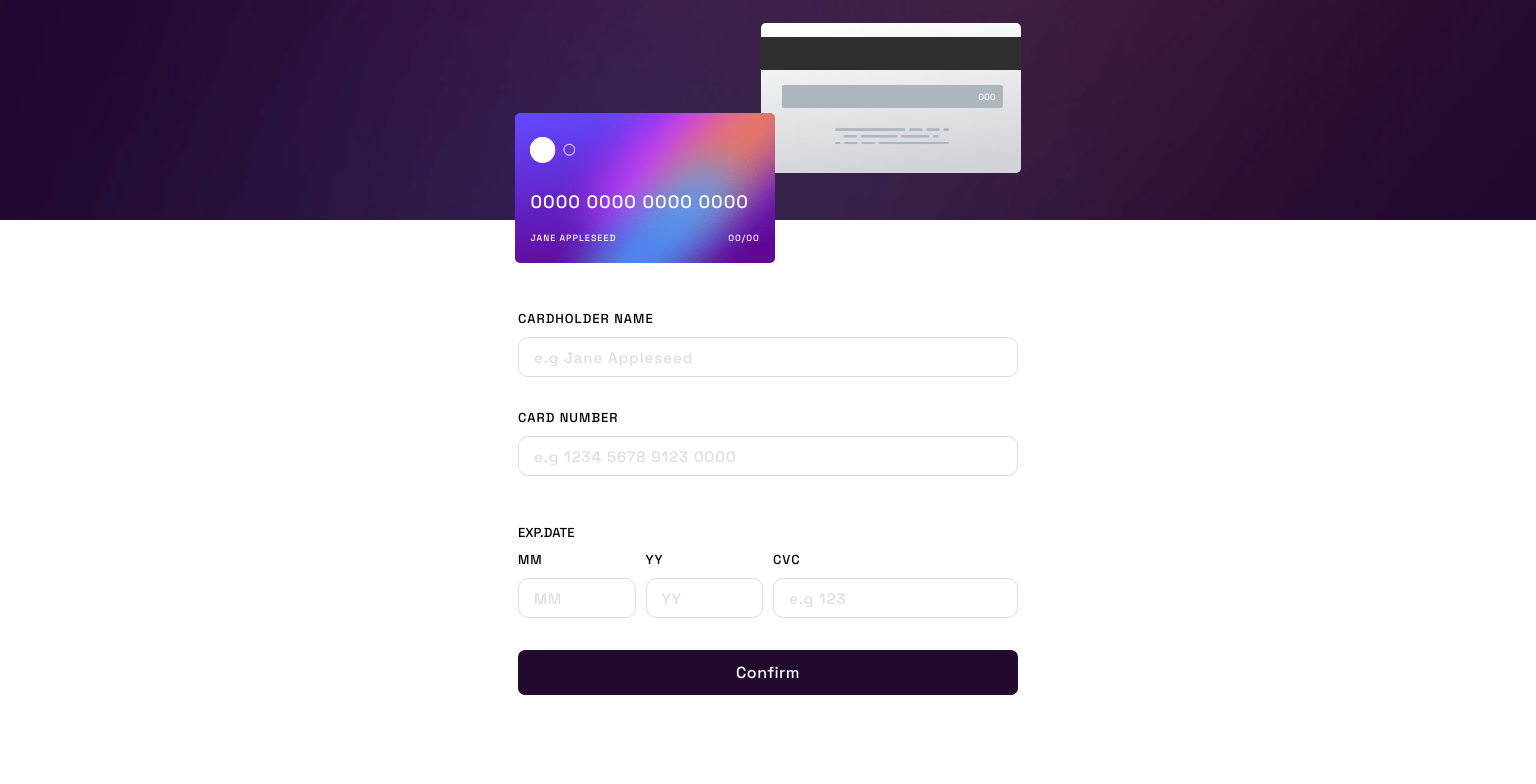
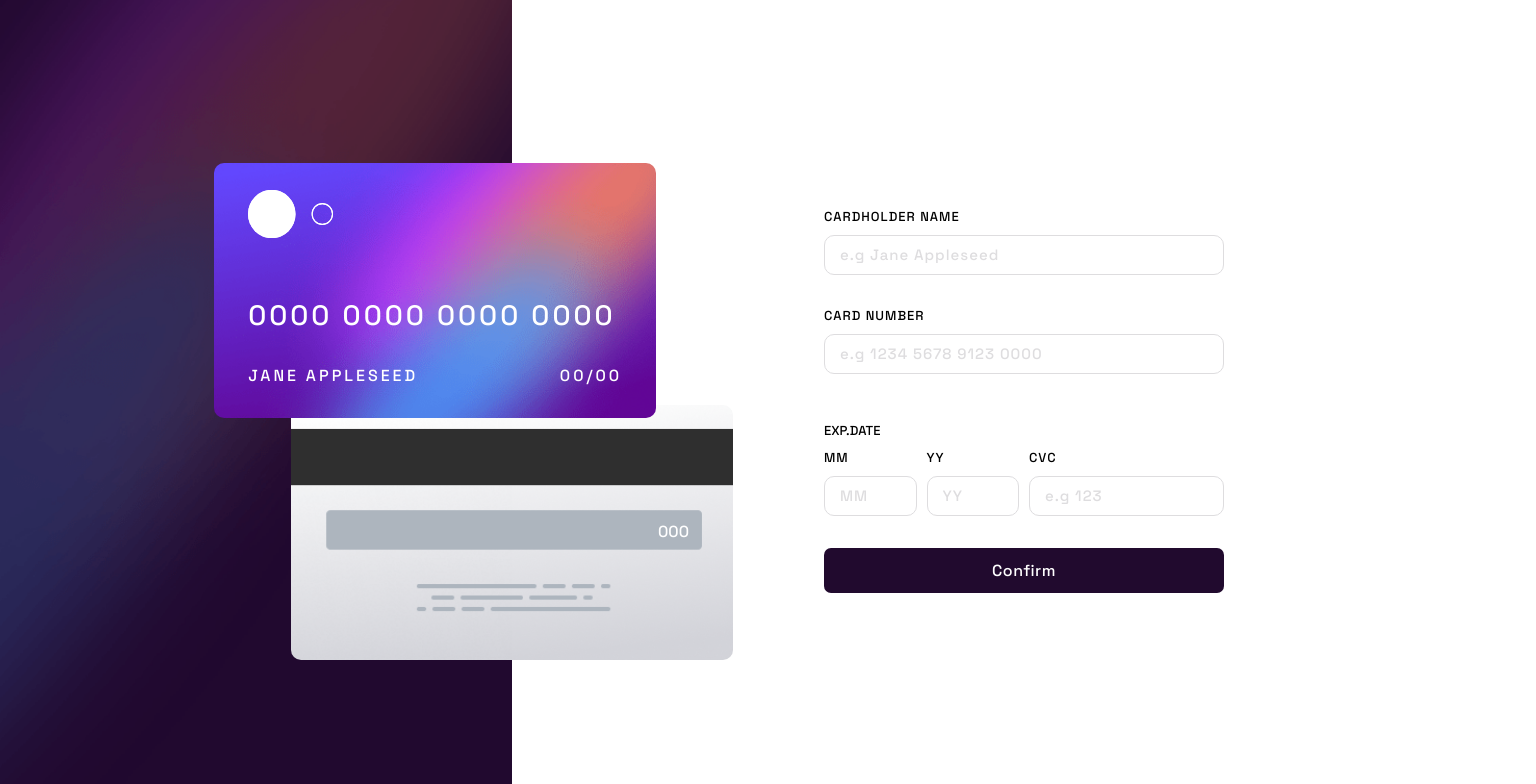
Before and after one commit to salvarez96/FEM-interactive-card-form, a React (Vite) app: page / in a window 1536 px wide. Shown: the top 784 px of the page. Built offline with nearby package versions, Linux system fonts and the light colour scheme.

Commit message:
Add media queries for desktop view

```diff
--- a/src/components/card-container/card-container.module.scss
+++ b/src/components/card-container/card-container.module.scss
@@ -1,4 +1,5 @@
 $small-letter: calc(9rem / 16);
+$large-letter: calc(16rem / 16);
 
 .card-container {
   position: relative;
@@ -47,7 +48,6 @@ $small-letter: calc(9rem / 16);
 .card-front {
   top: 75%;
   right: 8%;
-  // left: 0;
   z-index: 1;
   display: grid;
   grid-template-rows: repeat(3, 1fr);
@@ -88,3 +88,47 @@ $small-letter: calc(9rem / 16);
     align-items: center;
   }
 }
+
+@media (min-width: 1360px) {
+  .card-container {
+    min-height: 100%;
+    grid-column: 1/3;
+    background-image: url('/public/bg-main-desktop.png');
+
+    & div {
+      width: calc(260px * 1.7);
+      height: calc(150px * 1.7);
+      grid-template-columns: 1fr 11fr 1fr;
+      border-radius: 10px;
+    }
+  }
+
+  .card-front {
+    top: 90px;
+    right: 0;
+    left: 35%;
+    letter-spacing: 3px;
+
+    .card-logo {
+      width: 85px;
+      margin-bottom: 10px;
+    }
+
+    .card-number {
+      font-size: calc(28rem / 16);
+    }
+
+    .holder-info {
+      font-size: $large-letter;
+    }
+  }
+
+  .card-back {
+    top: -17%;
+    left: 50%;
+
+    .card-cvv {
+      font-size: $large-letter;
+    }
+  }
+}
--- a/src/components/card-form/card-form.module.scss
+++ b/src/components/card-form/card-form.module.scss
@@ -1,6 +1,6 @@
 .card-form-container {
   width: 90%;
-  max-width: 500px;
+  max-width: 400px;
   margin: 0 auto;
   margin-top: 90px;
   font-size: calc(13rem / 16);
@@ -106,3 +106,10 @@ button {
     margin-top: $margin;
   }
 }
+
+@media (min-width: 1360px) {
+  .card-form-container {
+    grid-column: 4/6;
+    margin-top: 0;
+  }
+}
--- a/src/global-styles.scss
+++ b/src/global-styles.scss
@@ -41,3 +41,12 @@ input {
   font-size: calc(15rem / 16);
   letter-spacing: 1px;
 }
+
+@media (min-width: 1360px) {
+  #root {
+    min-height: 100vh;
+    display: grid;
+    grid-template-columns: repeat(6, 1fr);
+    align-items: center;
+  }
+}
```
